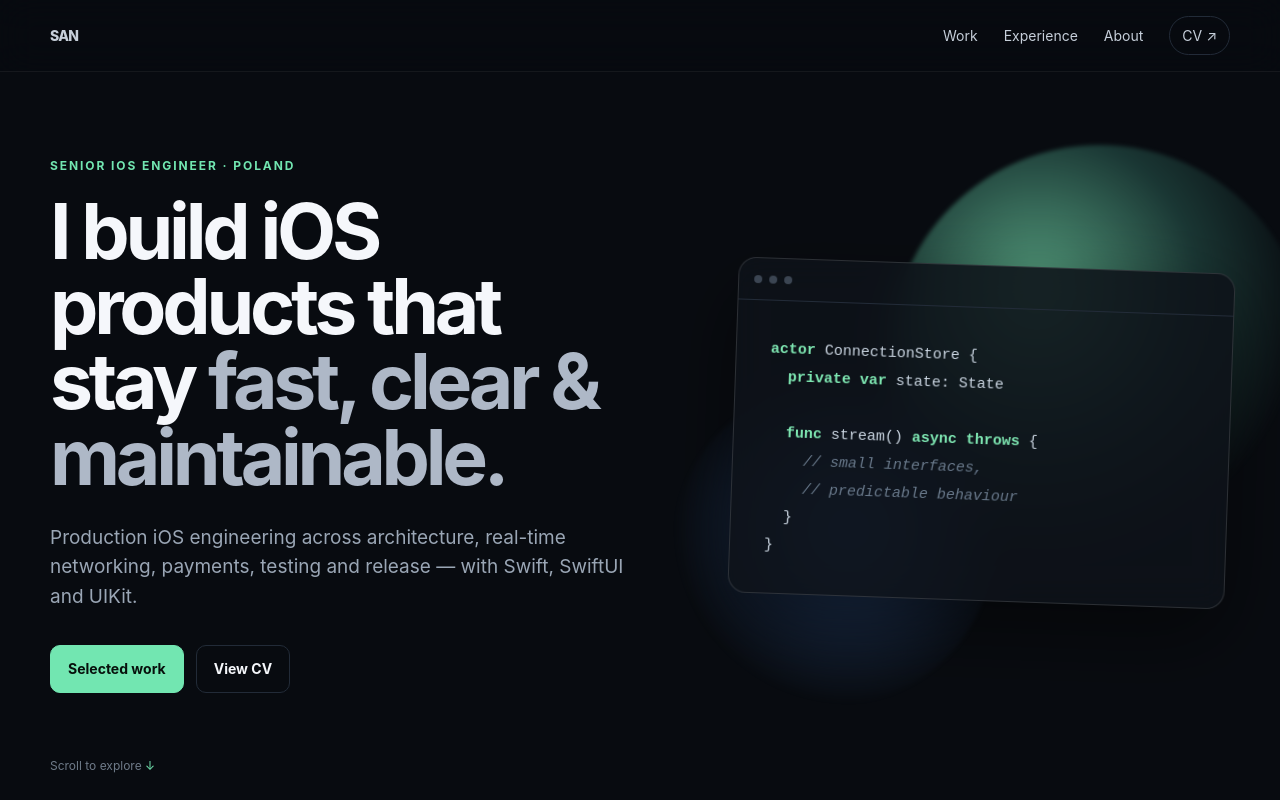
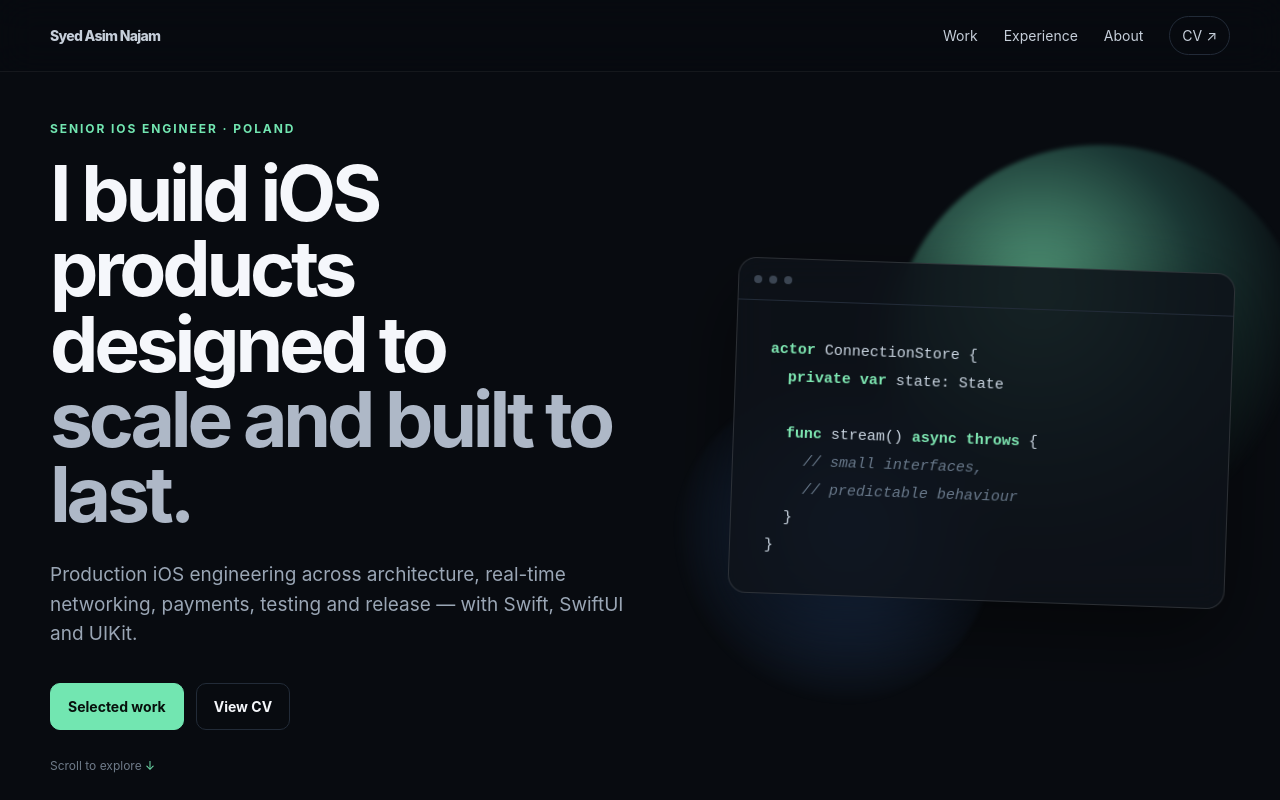
Before and after one commit to asimnajam/asimnajam.github.io, a plain HTML site: page index.html in a window 1280 px wide. Shown: the top 800 px of the page. Drawn offline with Linux system fonts and the light colour scheme.

Commit message:
Update index.html

```diff
--- a/index.html
+++ b/index.html
@@ -9,7 +9,7 @@
 </head>
 <body>
   <header class="nav">
-    <a class="mark" href="#top" aria-label="Home">SAN</a>
+    <a class="mark" href="#top" aria-label="Home">Syed Asim Najam</a>
     <nav>
       <a href="#work">Work</a><a href="#experience">Experience</a><a href="#about">About</a>
       <a class="nav-cta" href="Syed-Asim-Najam-CV.pdf">CV ↗</a>
@@ -20,7 +20,7 @@
     <section class="hero">
       <div class="hero-copy reveal">
         <p class="eyebrow">Senior iOS Engineer · Poland</p>
-        <h1>I build iOS products that stay <em>fast, clear & maintainable.</em></h1>
+        <h1>I build iOS products designed to <em>scale and built to last.</em></h1>
         <p class="lede">Production iOS engineering across architecture, real-time networking, payments, testing and release — with Swift, SwiftUI and UIKit.</p>
         <div class="actions">
           <a class="button primary" href="#work">Selected work</a>
```
